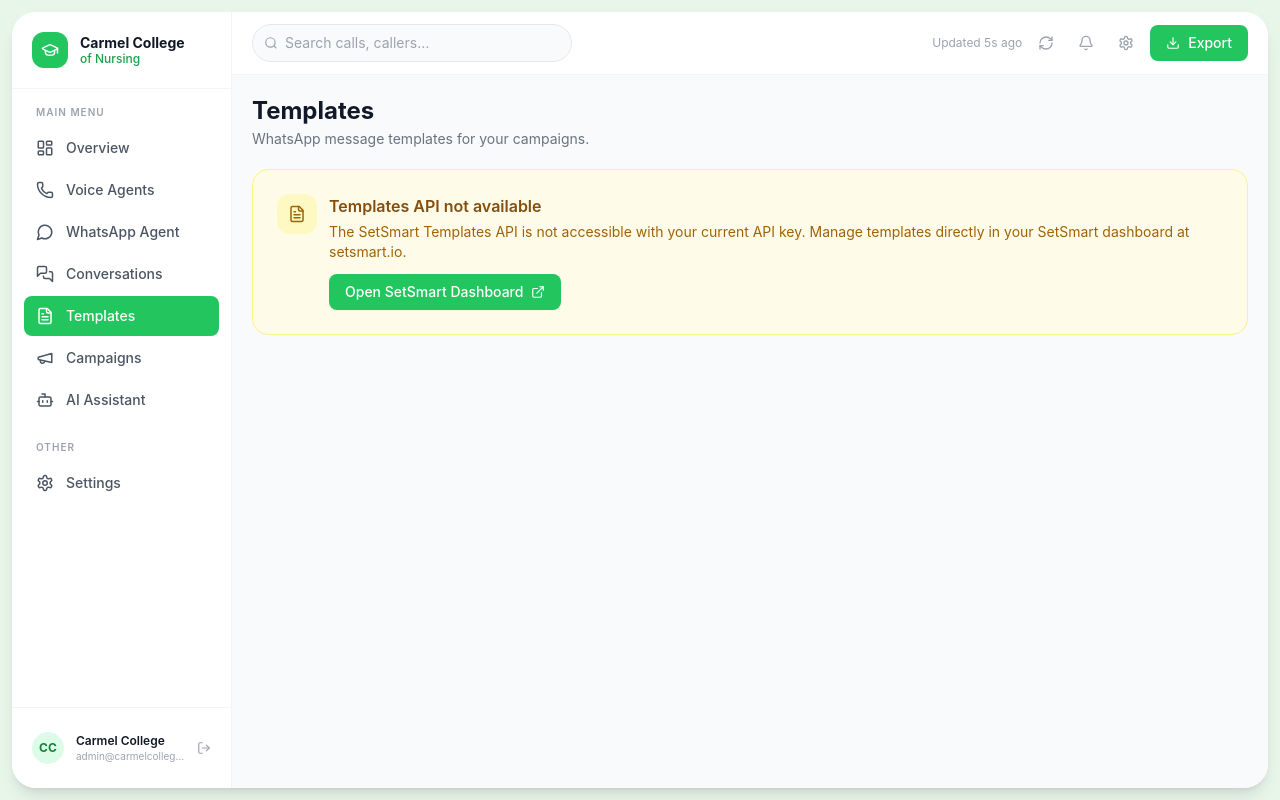
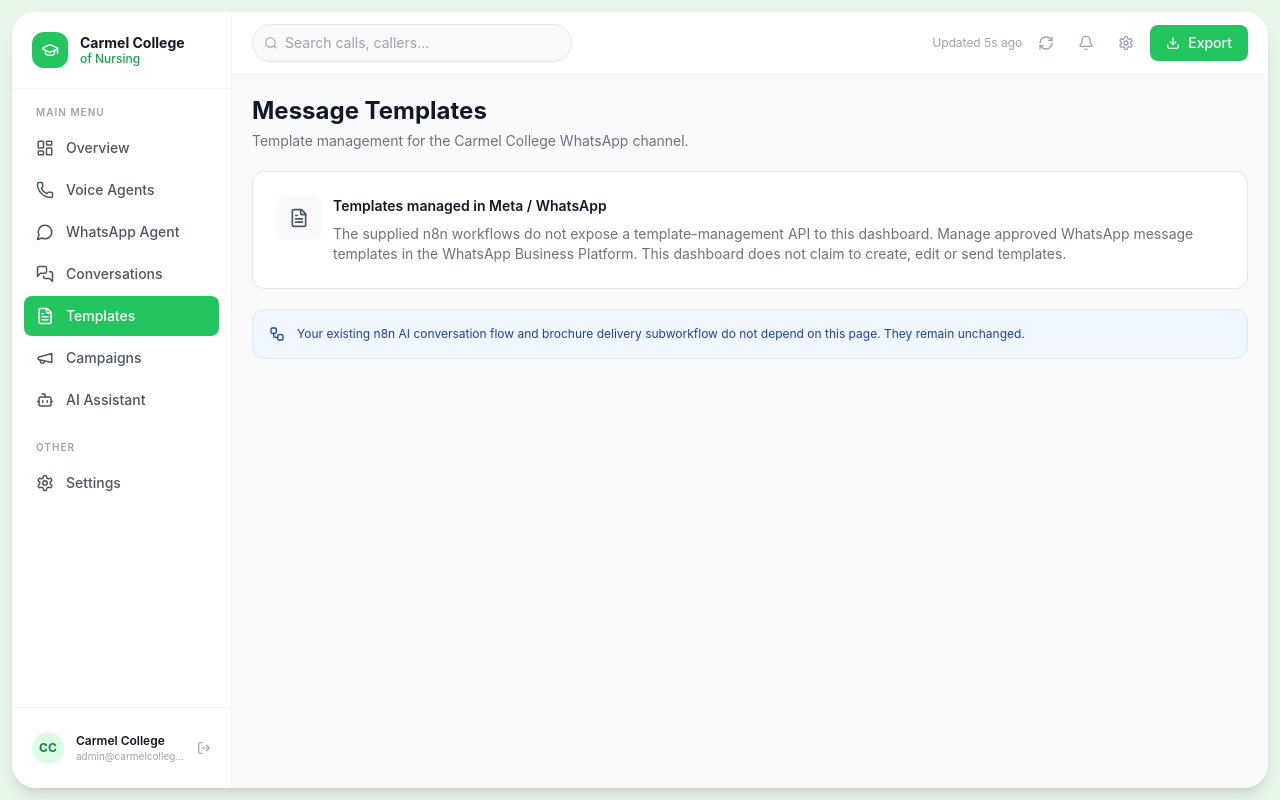
Before and after one commit to connectsonuabraham-web/Carmel-college, a React (Vite) app: page /templates in a window 1280 px wide. Built offline with nearby package versions, Linux system fonts and the light colour scheme; no server answers.

Commit message:
Remove obsolete SetSmart references from WhatsApp pages

```diff
--- a/src/pages/TemplatesPage.tsx
+++ b/src/pages/TemplatesPage.tsx
@@ -1,35 +1,5 @@
 import React from 'react'
-import { FileText, ExternalLink } from 'lucide-react'
-
-export function TemplatesPage() {
-  return (
-    <div className="space-y-5">
-      <div>
-        <h1 className="text-2xl font-bold text-gray-900">Templates</h1>
-        <p className="text-sm text-gray-500 mt-0.5">WhatsApp message templates for your campaigns.</p>
-      </div>
-      <div className="bg-yellow-50 border border-yellow-200 rounded-2xl p-6">
-        <div className="flex items-start gap-3">
-          <div className="w-10 h-10 rounded-xl bg-yellow-100 flex items-center justify-center flex-shrink-0">
-            <FileText size={18} className="text-yellow-700" />
-          </div>
-          <div className="flex-1">
-            <p className="font-semibold text-yellow-800">Templates API not available</p>
-            <p className="text-sm text-yellow-700 mt-1">
-              The SetSmart Templates API is not accessible with your current API key.
-              Manage templates directly in your SetSmart dashboard at setsmart.io.
-            </p>
-            <a
-              href="https://setsmart.io"
-              target="_blank"
-              rel="noopener noreferrer"
-              className="mt-3 inline-flex items-center gap-2 bg-green-500 text-white px-4 py-2 rounded-lg text-sm font-medium hover:bg-green-600 transition-colors"
-            >
-              Open SetSmart Dashboard <ExternalLink size={14} />
-            </a>
-          </div>
-        </div>
-      </div>
-    </div>
-  )
+import { FileText, Workflow, Info } from 'lucide-react'
+export function TemplatesPage(){
+ return <div className="space-y-5"><div><h1 className="text-2xl font-bold text-gray-900">Message Templates</h1><p className="text-sm text-gray-500 mt-1">Template management for the Carmel College WhatsApp channel.</p></div><div className="rounded-xl border border-gray-200 bg-white p-6"><div className="flex items-start gap-3"><div className="rounded-lg bg-gray-50 p-3 text-gray-600"><FileText size={20}/></div><div><h2 className="text-sm font-semibold text-gray-900">Templates managed in Meta / WhatsApp</h2><p className="mt-2 text-sm text-gray-500">The supplied n8n workflows do not expose a template-management API to this dashboard. Manage approved WhatsApp message templates in the WhatsApp Business Platform. This dashboard does not claim to create, edit or send templates.</p></div></div></div><div className="rounded-xl border border-blue-100 bg-blue-50 p-4 flex gap-3 text-xs text-blue-800"><Workflow size={16} className="shrink-0"/><p>Your existing n8n AI conversation flow and brochure delivery subworkflow do not depend on this page. They remain unchanged.</p></div></div>
 }
```
